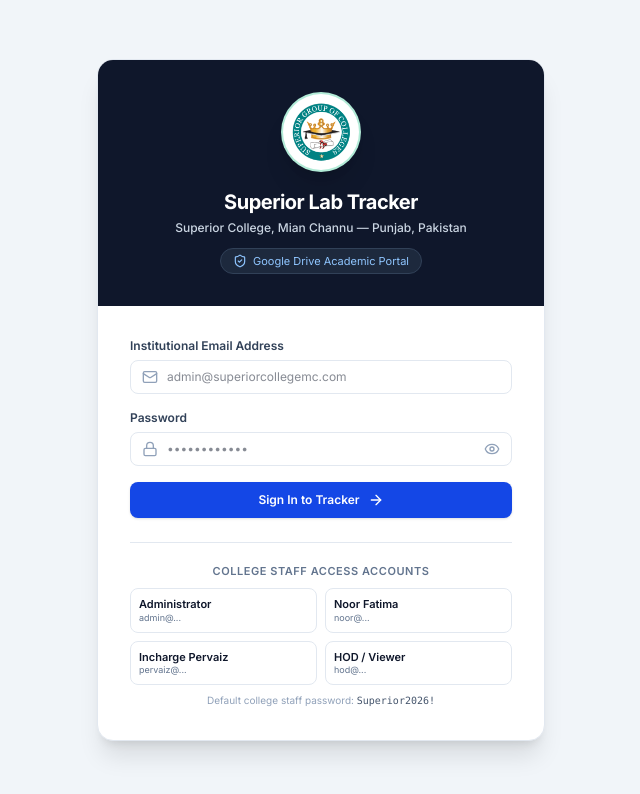
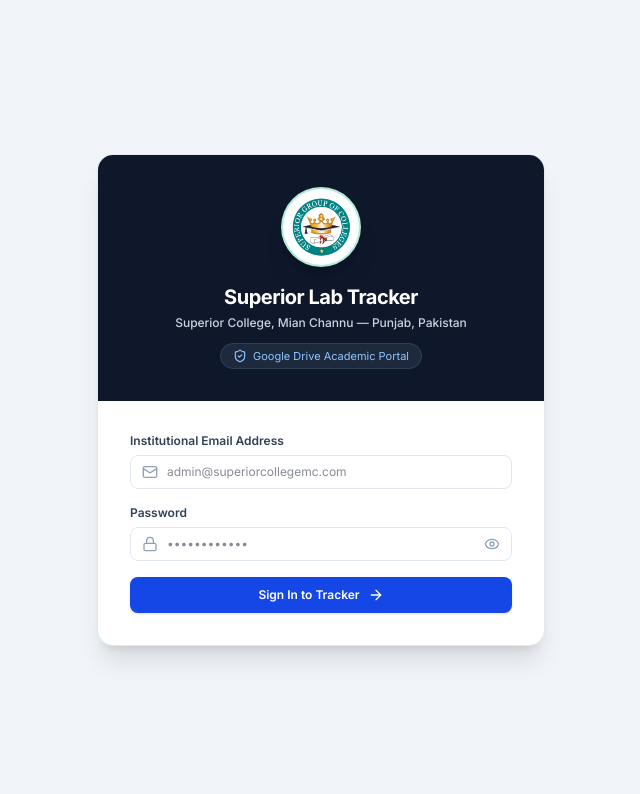
Before and after one commit to AliKhalil28/superiorlabs, a Next.js app: page /login in a window 1280 px wide. Shown: the top 794 px of the page, without its empty margins (319-959 px from the left). Built offline with nearby package versions, Linux system fonts and the light colour scheme.

Commit message:
fix: remove demo login credentials from login screen and remove drive id from all cards

```diff
--- a/src/app/academics/page.tsx
+++ b/src/app/academics/page.tsx
@@ -99,11 +99,7 @@
               </div>
             </div>
 
-            <div className="pt-4 border-t border-slate-100 flex items-center justify-between">
-              <span className="text-xs text-slate-500 font-mono text-[11px]">
-                Drive ID: {group.drive_folder_id}
-              </span>
-
+            <div className="pt-4 border-t border-slate-100 flex items-center justify-end">
               <Link
                 href={`/academics/${group.academic_group_id}`}
                 className="px-3 py-1.5 bg-blue-50 text-blue-700 hover:bg-blue-100 text-xs font-semibold rounded-lg flex items-center gap-1 transition-colors"
--- a/src/app/login/page.tsx
+++ b/src/app/login/page.tsx
@@ -39,11 +39,6 @@
     } finally {
       setIsLoading(false);
     }
-  };
-
-  const handleQuickFill = (accountEmail: string) => {
-    setEmail(accountEmail);
-    setPassword('Superior2026!');
   };
 
   return (
@@ -134,50 +129,6 @@
               <ArrowRight className="w-4 h-4" />
             </button>
           </form>
-
-          {/* Quick Institutional Credentials Helper */}
-          <div className="mt-6 pt-5 border-t border-slate-200 space-y-2">
-            <span className="block text-[11px] font-semibold text-slate-500 uppercase tracking-wider text-center">
-              College Staff Access Accounts
-            </span>
-            <div className="grid grid-cols-2 gap-2 text-xs">
-              <button
-                type="button"
-                onClick={() => handleQuickFill('admin@superiorcollegemc.com')}
-                className="p-2 rounded-lg border border-slate-200 hover:bg-slate-50 text-left transition-colors"
-              >
-                <div className="font-semibold text-slate-900 text-[11px]">Administrator</div>
-                <div className="text-[9px] text-slate-500 truncate">admin@...</div>
-              </button>
-              <button
-                type="button"
-                onClick={() => handleQuickFill('noor@superiorcollegemc.com')}
-                className="p-2 rounded-lg border border-slate-200 hover:bg-slate-50 text-left transition-colors"
-              >
-                <div className="font-semibold text-slate-900 text-[11px]">Noor Fatima</div>
-                <div className="text-[9px] text-slate-500 truncate">noor@...</div>
-              </button>
-              <button
-                type="button"
-                onClick={() => handleQuickFill('pervaiz@superiorcollegemc.com')}
-                className="p-2 rounded-lg border border-slate-200 hover:bg-slate-50 text-left transition-colors"
-              >
-                <div className="font-semibold text-slate-900 text-[11px]">Incharge Pervaiz</div>
-                <div className="text-[9px] text-slate-500 truncate">pervaiz@...</div>
-              </button>
-              <button
-                type="button"
-                onClick={() => handleQuickFill('hod@superiorcollegemc.com')}
-                className="p-2 rounded-lg border border-slate-200 hover:bg-slate-50 text-left transition-colors"
-              >
-                <div className="font-semibold text-slate-900 text-[11px]">HOD / Viewer</div>
-                <div className="text-[9px] text-slate-500 truncate">hod@...</div>
-              </button>
-            </div>
-            <p className="text-[10px] text-slate-400 text-center mt-1">
-              Default college staff password: <span className="font-mono text-slate-600">Superior2026!</span>
-            </p>
-          </div>
         </div>
       </div>
     </div>
--- a/src/app/subjects/SubjectsClientView.tsx
+++ b/src/app/subjects/SubjectsClientView.tsx
@@ -268,11 +268,7 @@
                 </div>
               </div>
 
-              <div className="mt-4 pt-3 border-t border-slate-100 flex items-center justify-between">
-                <span className="text-[11px] font-mono text-slate-400 truncate max-w-[150px]">
-                  ID: {subj.drive_folder_id}
-                </span>
-
+              <div className="mt-4 pt-3 border-t border-slate-100 flex items-center justify-end">
                 <Link
                   href={`/subjects/${subj.subject_id}`}
                   className="px-3.5 py-1.5 bg-blue-700 hover:bg-blue-800 text-white text-xs font-semibold rounded-lg flex items-center gap-1.5 transition-colors"
--- a/src/app/subjects/[subjectId]/page.tsx
+++ b/src/app/subjects/[subjectId]/page.tsx
@@ -59,8 +59,6 @@
               <h2 className="text-xl font-bold text-slate-900">{subject.name}</h2>
               <div className="flex flex-wrap items-center gap-2 mt-1 text-xs text-slate-500">
                 <span className="font-medium text-slate-700">{subject.academicGroupName}</span>
-                <span>•</span>
-                <span className="font-mono text-[11px] text-slate-400">Drive ID: {subject.driveFolderId}</span>
               </div>
             </div>
           </div>
```
